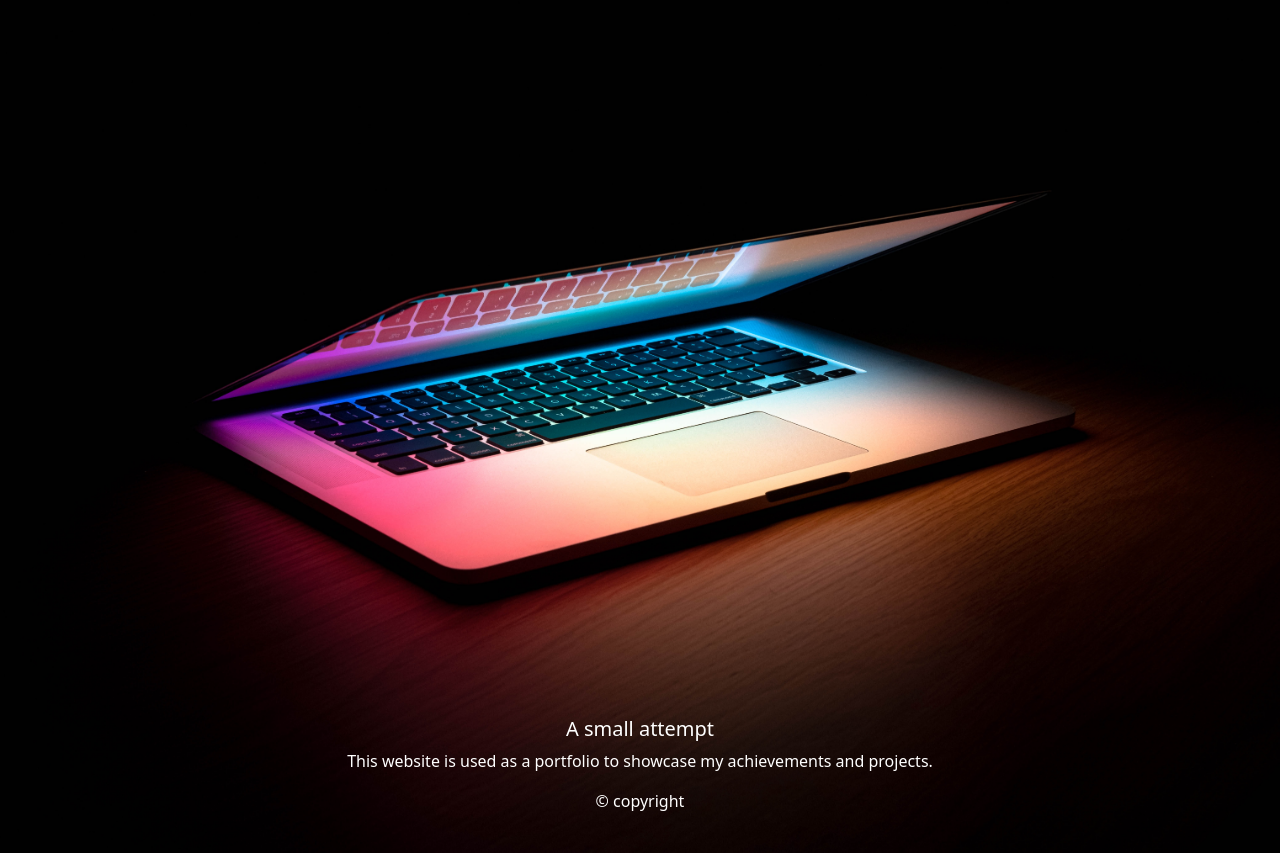
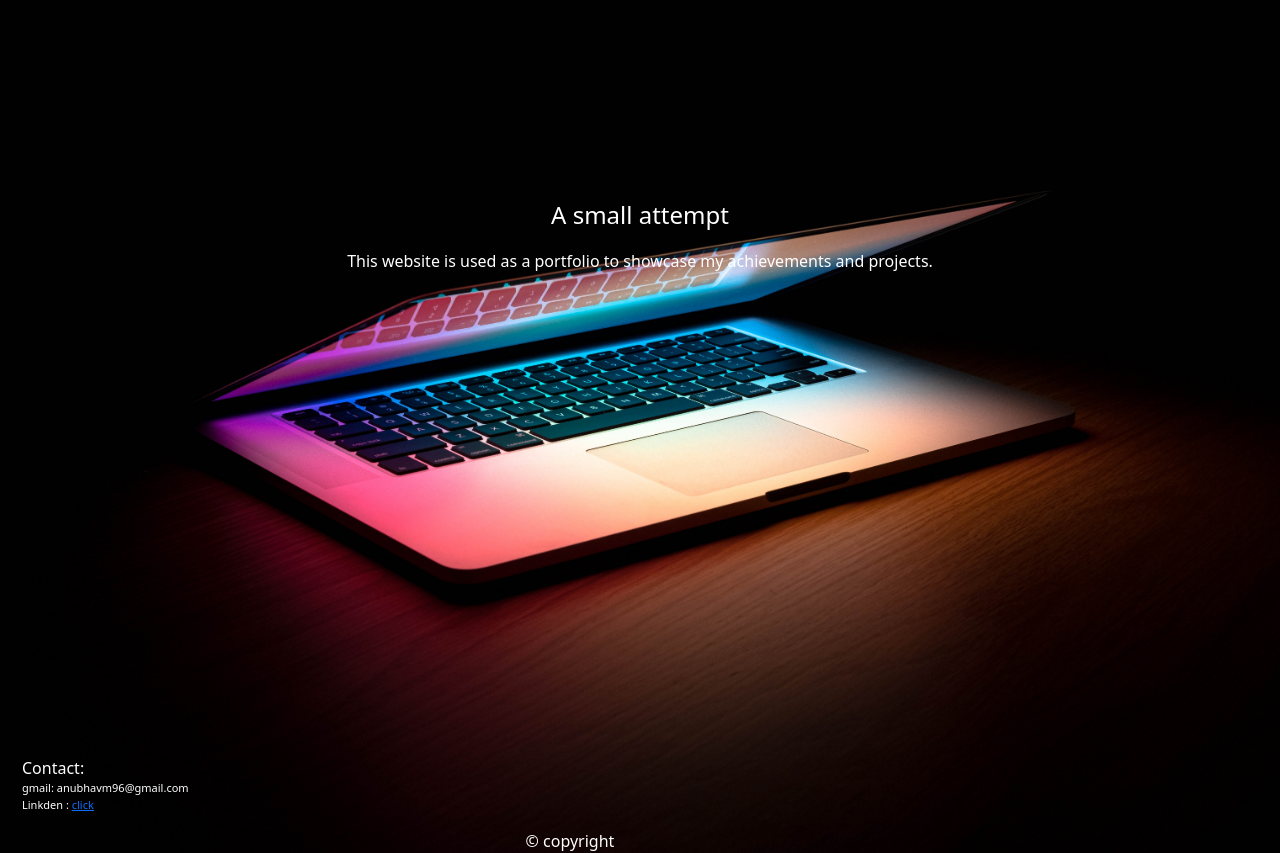
Before and after one commit to Anubhav495/mainportfoliosite, a Django app: page / in a window 1280 px wide. Shown: the part 75-928 px from the top of the page. Run offline with Django 3.2, Linux system fonts and the light colour scheme.

Commit message:
commit justdoit

```diff
--- a/templates/home.html
+++ b/templates/home.html
@@ -7,19 +7,23 @@ Home
 {% endblock title %}
 
 {% block body %}
-<div class="container-fluid my-0 px-0 py-0">
-{% comment %} class="p-4 p-md-5 mb-4 text-white rounded bg-dark" {% endcomment %}
 <div id="carouselExampleSlidesOnly" class="carousel slide" data-bs-ride="carousel">
   <div class="carousel-inner">
     <div class="carousel-item active">
       <img src="/static/img1.jpg" class="d-block w-100" alt="laptop">
       <div class="carousel-caption d-none d-md-block">
-        <h5>A small attempt</h5>
-        <p>This website is used as a portfolio to showcase my achievements and projects.</p>
-        <footer><span>&#169; copyright</span></footer>
+        <h4 style="margin-bottom:20px;">A small attempt</h4>
+        <p style="margin-bottom:540px;padding-y:0px">This website is used as a portfolio to showcase my achievements and projects.</p>
+      </div>
+      <div class="container position-absolute bottom-0 start-0 text-white" >
+        <h8 style="padding-left:10px">Contact:</h8>
+          <p style="padding-left:10px;font-size:11px">
+            gmail: anubhavm96@gmail.com <br>
+            Linkden : <a href="https://www.linkedin.com/in/anubhav-mishra-1837a7156/">click</a>
+          </p>
+        <footer align="center" style="margin-bottom:0px;padding-bottom:0px"><span>&#169; copyright</span></footer>
       </div>
     </div>
   </div>
 </div>
-</div>
 {% endblock body %}
```
